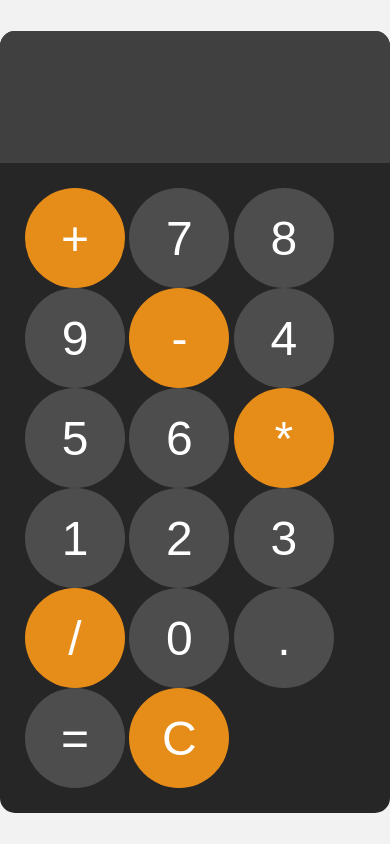
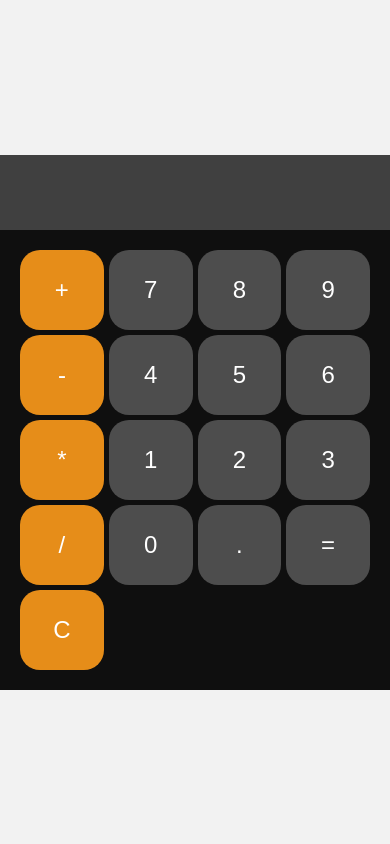
Before and after one commit to WhiteCoderKhalid/calc, a plain HTML site: page index.html in a window 390 px wide. Drawn offline with Linux system fonts and the light colour scheme.

Commit message:
Adjusting and adding responsiveness

```diff
--- a/index.html
+++ b/index.html
@@ -7,7 +7,8 @@
     <script defer src="script.js"></script>
 </head>
 <body>
-    <div class="caculator">
+    <div class="cont">
+        <div class="caculator" id="axx">
             <input id="display" readonly>
             <div class="keys">
                <button onclick="appendToDisplay('+')" class="operator">+</button>
@@ -32,5 +33,7 @@
 
             </div>
         </div>
+    </div>
+
 </body>
 </html>
--- a/style.css
+++ b/style.css
@@ -1,4 +1,4 @@
-body{
+body {
     background-color: hsl(0, 0%, 95%);
     display: flex;
     justify-content: center;
@@ -6,50 +6,92 @@ body{
     height: 100vh;
     margin: 0;
 }
-.caculator{
+.cont{
+margin-top: 23px;
+background-color: hsl(0, 0%, 6%);
+
+}
+.calculator {
     font-family: Arial, Helvetica, sans-serif;
-    background-color: hsl(0, 0%, 15%);
     border-radius: 15px;
+    width: 100%;
     max-width: 500px;
     overflow: hidden;
+    margin-top: 100px;
+    box-shadow: 0 4px 10px rgba(0, 0, 0, 0.2);
 }
-#display{
+
+#display {
     background-color: hsl(0, 0%, 25%);
     padding: 20px;
-    font-size: 5rem;
+    font-size: 3rem; /* Adjusted for better mobile display */
     border: none;
-    text-align: left;
+    text-align: right; /* Changed to right for calculator display */
     color: white;
+    width: 100%;
+    box-sizing: border-box;
 }
-.keys{
-display: gird;
-grid-template-columns: repeat(4, 1fr);
-gap: 10px;
-padding: 25px;
 
+.keys {
+    display: grid;
+    grid-template-columns: repeat(4, 1fr);
+    gap: 10px;
+    padding: 25px;
 }
-button{
-    width: 100px;
+
+button {
+    width: 100%;
     height: 100px;
-    border-radius: 50px;
+    border-radius: 20px; /* Adjusted for smoother corners */
     border: none;
-    background-color:hsl(0, 0%, 30%) ;
+    background-color: hsl(0, 0%, 30%);
     color: white;
-    font-size: 3rem;
+    font-size: 2rem; /* Reduced size for better mobile display */
     cursor: pointer;
+    transition: background-color 0.3s ease;
 }
-button:hover{
+
+button:hover {
     background-color: hsl(0, 0%, 40%);
 }
-button:active{
+
+button:active {
     background-color: hsl(0, 0%, 50%);
 }
-.operator{
+
+.operator {
     background-color: hsl(34, 80%, 50%);
 }
-.operator:hover{
-    background-color: hsl(34, 80%, 65%)
+
+.operator:hover {
+    background-color: hsl(34, 100%, 65%);
 }
-.operator:hover{
-    background-color: hsl(34, 100%, 65%)
+
+/* Mobile responsiveness */
+@media (max-width: 600px) {
+    .cont{
+        margin-top: 0;
+        background-color: hsl(0, 0%, 6%);
+
+        }
+    .calculator {
+        max-width: 100%; /* Full width on smaller screens */
+        margin-top: 50px;
+    }
+
+    #display {
+        font-size: 2.5rem; /* Smaller font for display */
+        padding: 15px;
+    }
+
+    button {
+        height: 80px; /* Reduced button size */
+        font-size: 1.5rem; /* Smaller font size */
+    }
+
+    .keys {
+        grid-template-columns: repeat(4, 1fr); /* Keep 4 buttons per row */
+        gap: 5px;
+        padding: 20px;
+    }
 }
```
Lines whose indentation alone changed are shown as unchanged.
